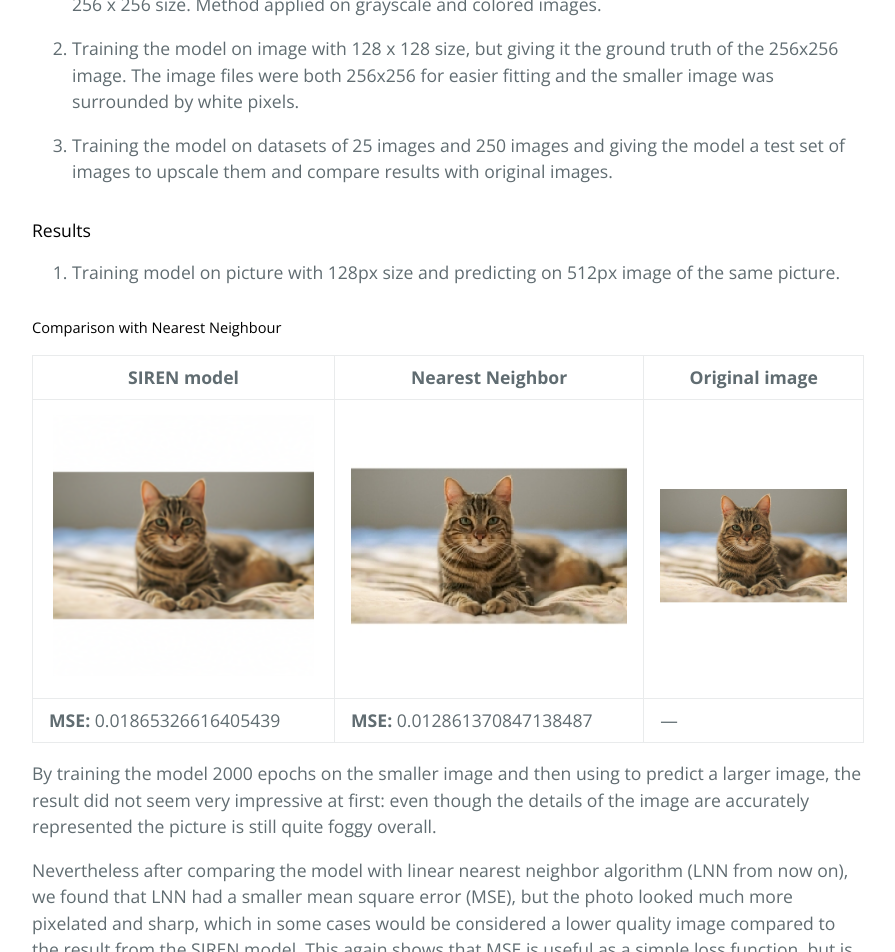
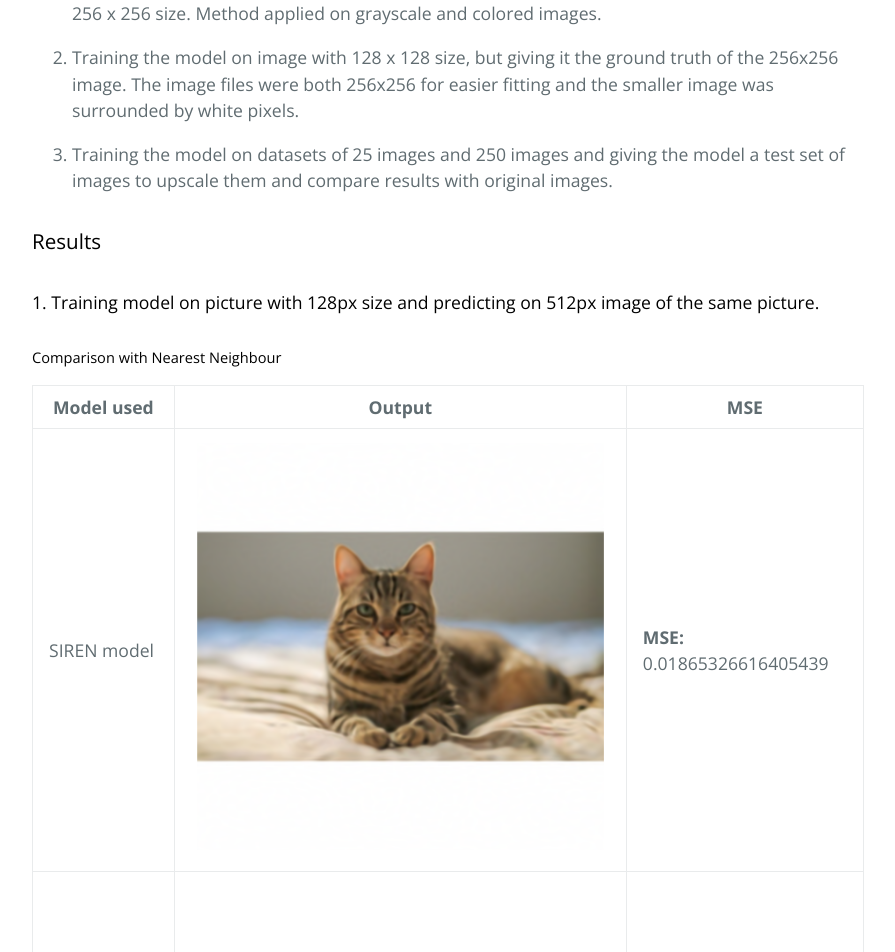
Before and after one commit to mathiasare/SIREN-ImageColorizerProject, a Jekyll site: the page built from index.md, in a window 1280 px wide and 1400 px high, scrolled down 19974 px. Shown: the top 952 px of the window, without its empty margins (192-1087 px from the left). Built offline with Jekyll 4.4.1, drawn with Linux system fonts in a browser that asks for light colours; formulas are drawn with MathJax 3; some of the changed text lies outside the part shown.

Commit message:
fixes to my part of index

```diff
--- a/index.md
+++ b/index.md
@@ -327,7 +327,7 @@
 
 # Super Resolution - Resizing images
 
-#### Idea and planning
+### Idea and planning
 
 As we discussed various ideas of implemeting SIREN for different colorizing/manipulating images we soon came across a tedious subtask that we had to face constantly throughout the course of the whole project: resizing images.
 
@@ -337,7 +337,7 @@
 
 
 
-#### Methods used
+### Methods used
 
 1. Training the model on picutre with 128 x 128 size and after training giving it the same picture of 256 x 256 size. Method applied on grayscale and colored images.
 
@@ -347,9 +347,9 @@
 
 
 
-#### Results
+### Results
 
-1. Training model on picture with 128px size and predicting on 512px image of the same picture.
+#### 1. Training model on picture with 128px size and predicting on 512px image of the same picture.
 
 
 
@@ -359,11 +359,11 @@
 
 ##### Comparison with Nearest Neighbour
 
-| SIREN model  | Nearest Neighbor   | Original image |
-|---|---|---|
-| <img src="pics\super_res_images\result2.png" style="width:2048 px; height:auto;"/>|<img src="pics\super_res_images\nearest.png" style="width:2048 px; height:auto;"/>|<img src="pics\super_res_images\cat475.png" style="width:2048 px; height:auto;"/>
-|**MSE:** 0.01865326616405439|**MSE:** 0.012861370847138487|---|
-
+| Model used  | Output   | MSE |
+|--------|-------|-------|
+| SIREN model|<img src="pics\super_res_images\result2.png" style="width:2000px; height:auto;"/>|**MSE:** 0.01865326616405439|
+|Linear Nearest Neighbor (LNN)|<img src="pics\super_res_images\nearest.png" style="width:2000px; height: 800 px;"/>|**MSE:** 0.012861370847138487|
+|Ground truth (original image) |<img src="pics\super_res_images\cat475.png" style="width:2048 px; height:auto;"/>|-|
 
 
 By training the model 2000 epochs on the smaller image and then using to predict a larger image, the result did not seem very impressive at first: even though the details of the image are accurately represented the picture is still quite foggy overall.
@@ -375,9 +375,19 @@
 
 
 
-2. a) Training model on a 128x128 image, but using 256x256 image as ground truth.
+#### 2. a) Training model on a 128x128 image, but using 256x256 image as ground truth.
 
-Training process:
+### Training process:
+
+<div style="width:80%;">
+
+<ul style="display:flex; justify-content: space-between; flex-direction: row; font-weight:bold; list-style-type: none;">
+<li>Image output </li>
+<li>Gradient</li>
+<li>Laplacian</li>
+</ul>
+
+</div>
 
 5 epochs:
 ![Pilt1](pics\super_res_images\rest_test3_5steps.png)
@@ -394,7 +404,15 @@
 
  b) Training model on a 128x128 completely white image, but using 256x256 image as ground truth.
 
+<div style="width:80%;">
 
+<ul style="display:flex; justify-content: space-between; flex-direction: row; font-weight:bold; list-style-type: none;">
+<li>Image output </li>
+<li>Gradient</li>
+<li>Laplacian</li>
+</ul>
+
+</div>
 
 20 epochs:
 ![Pilt2](pics\super_res_images\20_white.png)
@@ -436,16 +454,49 @@
 
 ##### Images before training #####
 
+<div style="width:85%;">
+
+<ul style="display:flex; justify-content: space-between; flex-direction: row; font-weight:bold; list-style-type: none;">
+<li>Lower quality image </li>
+<li></li>
+<li>Higher quality image</li>
+</ul>
+
+</div>
+
 ![Pilt3](pics\super_res_images\train1.png)
 
 
 
 ##### Training with 25 images #####
+
+<div style="width:87%;">
+
+<ul style="display:flex; justify-content: space-between; flex-direction: row; font-weight:bold; list-style-type: none;">
+<li>Model output </li>
+<li>Target image</li>
+<li>Input image</li>
+</ul>
+
+</div>
+
 ![Pilt3](pics\super_res_images\val5.png)
 
 ![Pilt3](pics\super_res_images\val3.png)
 
 ##### Training with 250 images #####
+
+<div style="width:87%;">
+
+<ul style="display:flex; justify-content: space-between; flex-direction: row; font-weight:bold; list-style-type: none;">
+<li>Model output </li>
+<li>Target image</li>
+<li>Input image</li>
+</ul>
+
+</div>
+
+
 ![Pilt3](pics\super_res_images\val6.png)
 
 
```
